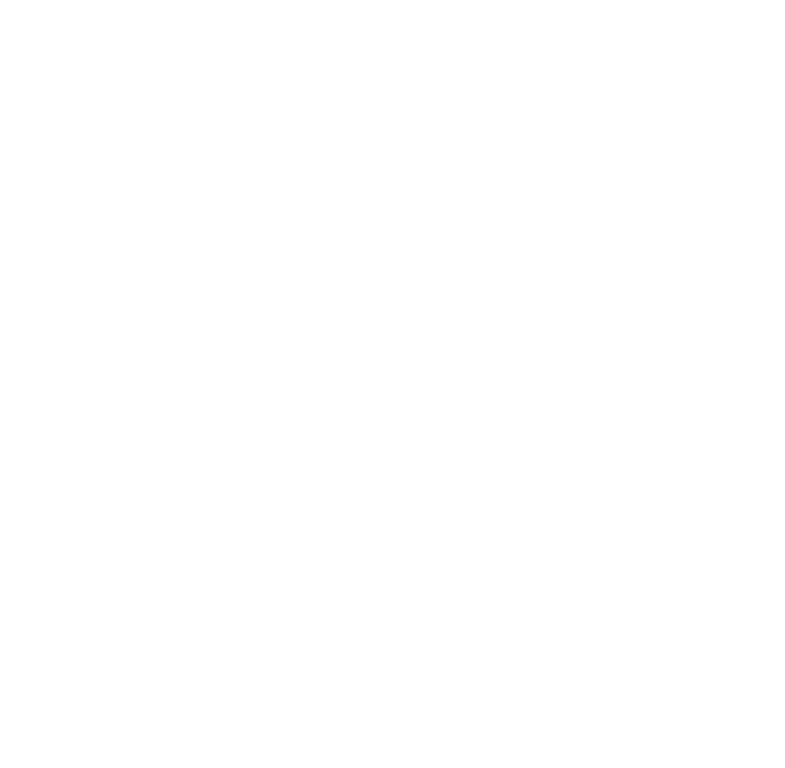
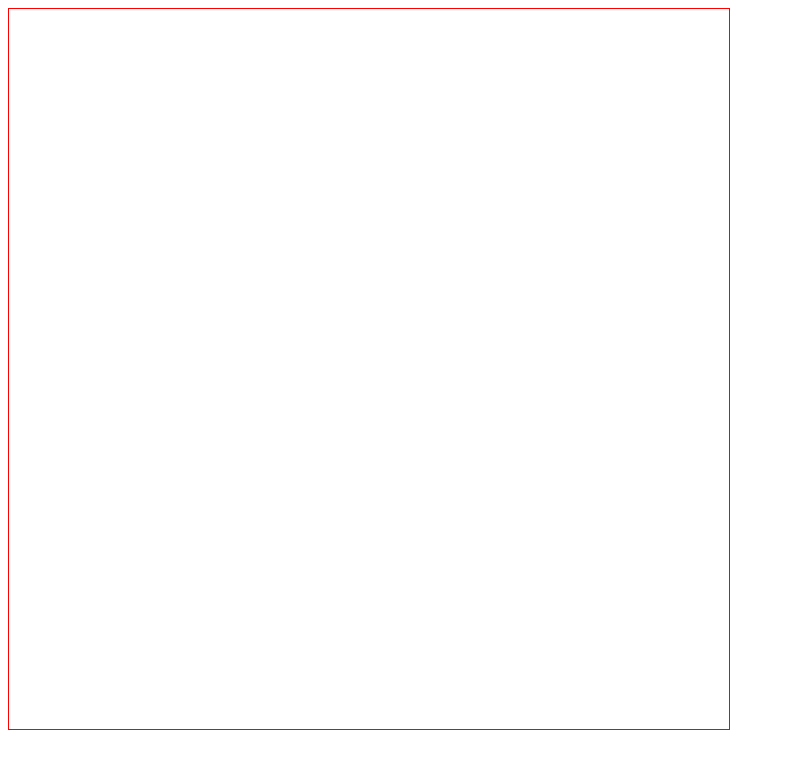
Before and after one commit to clarefcampbell/etch-a-sketch, a plain HTML site: page index.html in a window 1280 px wide. Shown: the whole page, without its empty margins (0-785 px from the left). Drawn offline with Linux system fonts and the light colour scheme.

Commit message:
Setup 16x16 grid

```diff
--- a/index.html
+++ b/index.html
@@ -5,10 +5,10 @@
     <meta http-equiv="X-UA-Compatible" content="IE=edge">
     <meta name="viewport" content="width=device-width, initial-scale=1.0">
     <title>Document</title>
-    <style src="./styles.css"></style>
+    <link rel = "stylesheet" href="./styles.css">
     <script src="./script.js" defer></script>
 </head>
 <body>
-
+    <div id="container"></div>
 </body>
 </html>
--- a/script.js
+++ b/script.js
@@ -0,0 +1,7 @@
+const container = document.getElementById('container');
+
+for (let i = 0; i < 16*16 ; i++) {
+    let square = document.createElement('div');
+    square.className = 'square';
+    container.appendChild(square);
+}
--- a/styles.css
+++ b/styles.css
@@ -0,0 +1,16 @@
+
+#container {
+    aspect-ratio: 1 / 1;
+    max-height: 90vh;
+    border: 1px solid red;
+    display:flex;
+    flex-wrap: wrap;
+
+}
+
+.square {
+    flex: 1 0 auto;
+    align-items: center;
+    width: 6.25%;
+    height: 6.25%;
+}
```
